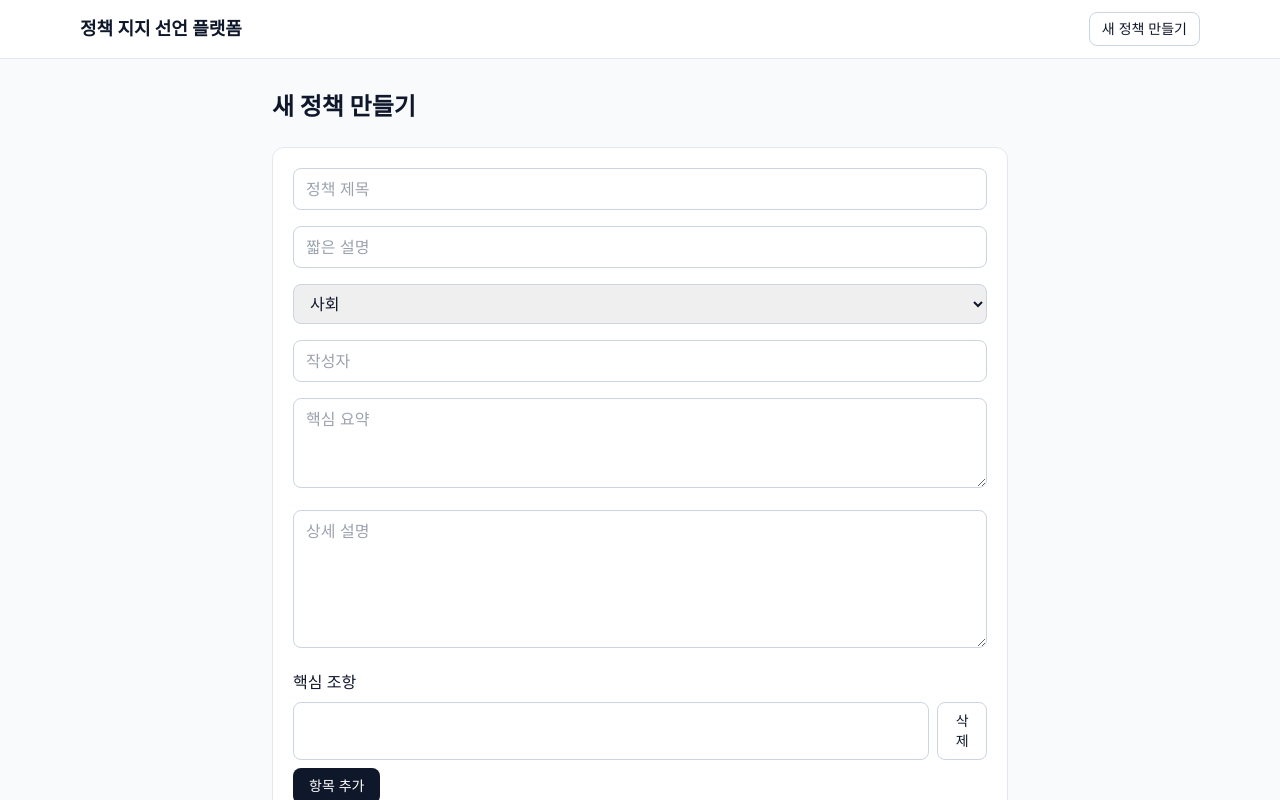
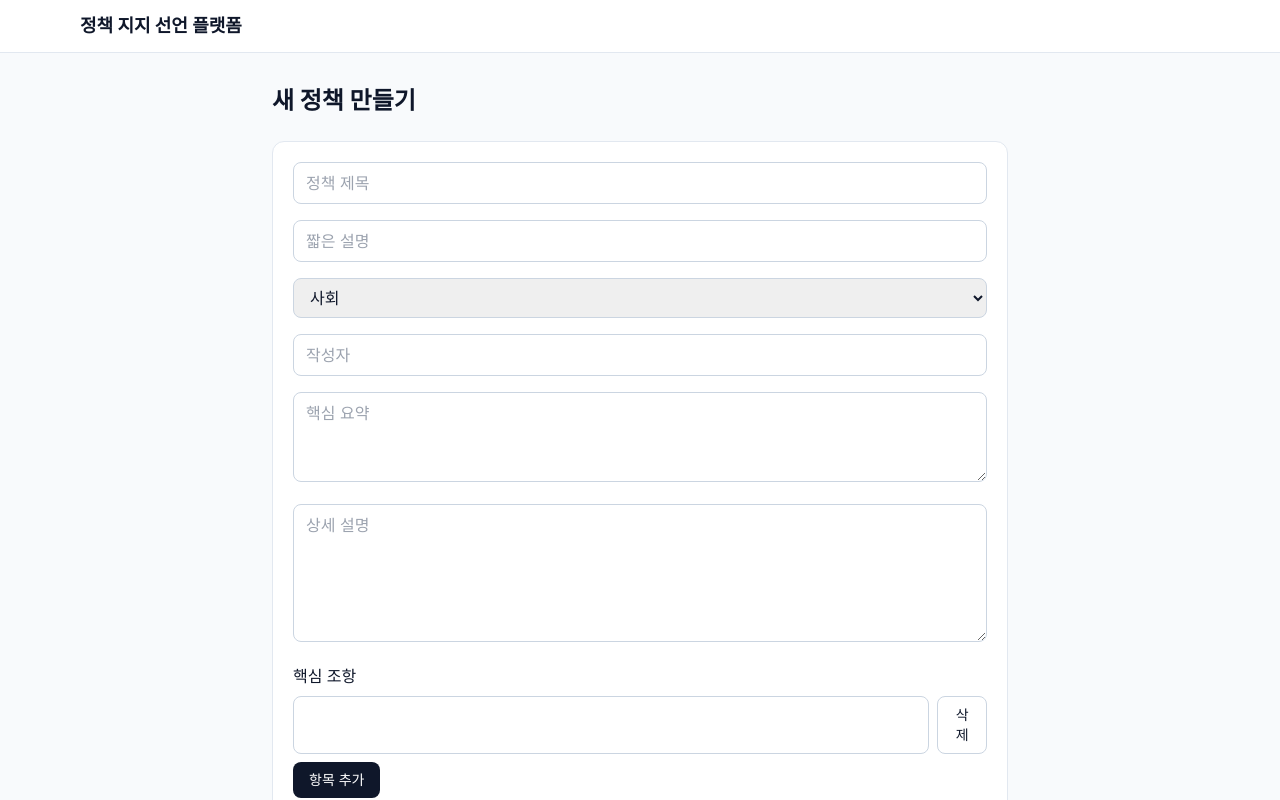
Before and after one commit to yijw81/policy-front, a Vue app: page /policies/new in a window 1280 px wide. Shown: the top 800 px of the page. Built offline with nearby package versions, Linux system fonts and the light colour scheme.

Commit message:
배포준비

```diff
--- a/src/App.vue
+++ b/src/App.vue
@@ -3,7 +3,6 @@
     <nav class="border-b border-slate-200 bg-white">
       <div class="mx-auto flex max-w-6xl items-center justify-between px-4 py-3">
         <RouterLink to="/policies" class="text-lg font-bold text-slate-900">정책 지지 선언 플랫폼</RouterLink>
-        <RouterLink to="/policies/new" class="rounded-lg border border-slate-300 px-3 py-1.5 text-sm">새 정책 만들기</RouterLink>
       </div>
     </nav>
     <RouterView />
--- a/src/api/policyApi.ts
+++ b/src/api/policyApi.ts
@@ -1,7 +1,7 @@
 import axios from 'axios'
 import type { CreatePolicyPayload, Policy, SupportSignPayload } from '@/types/policy'
 
-const http = axios.create({ baseURL: '/api' })
+const http = axios.create({ baseURL: 'https://policy-api.firsttree.net/api' })
 
 export async function fetchPolicies(): Promise<Policy[]> {
   const { data } = await http.get<Policy[]>('/policies')
```
Also changed, not shown: 1 other file (tests, documents, lock files or other folders).
